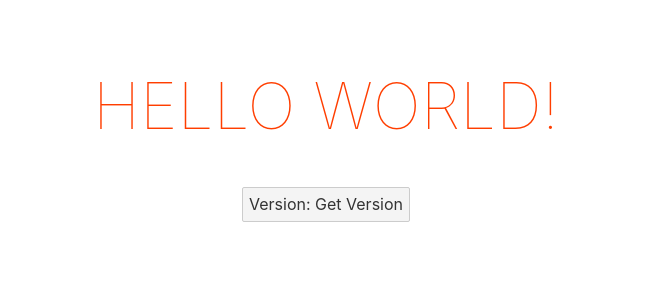
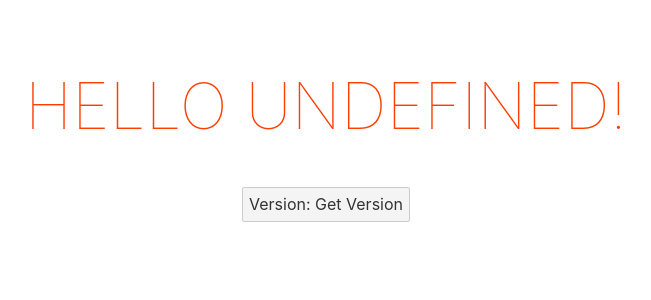
Before and after one commit to mahzzaa/electronjs-app, a Svelte app: page / in a window 1280 px wide. Shown: the top 300 px of the page, without its empty margins (314-965 px from the left). Built offline with nearby package versions, Linux system fonts and the light colour scheme.

Commit message:
Update App.svelte

```diff
--- a/src/App.svelte
+++ b/src/App.svelte
@@ -8,7 +8,7 @@
 </script>
 
 <main>
-  <h1>Hello {name}!</h1>
+  <h1>Hello {version}!</h1>
   <button on:click|once={get_version}>
     Version: {version || "Get Version"}
   </button>
```
